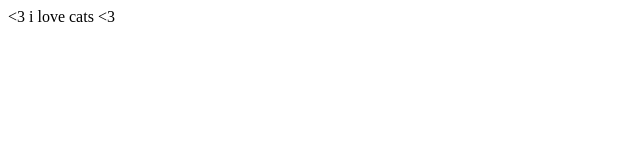
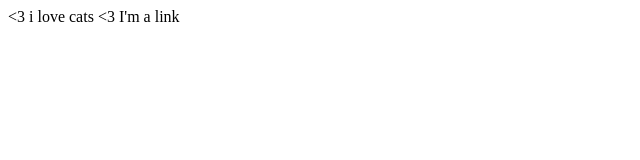
Before and after one commit to zoeschlacter/zoeschlacter.github.io, a plain HTML site: page index.html in a window 1280 px wide. Shown: the full height of the page, 0-640 px from the left. Drawn offline with Linux system fonts and the light colour scheme.

Commit message:
Update index.html

```diff
--- a/index.html
+++ b/index.html
@@ -1 +1,3 @@
 <3  i love cats <3
+
+<a href+"http://zoeschlacter.com/">I'm a link</a>
```
